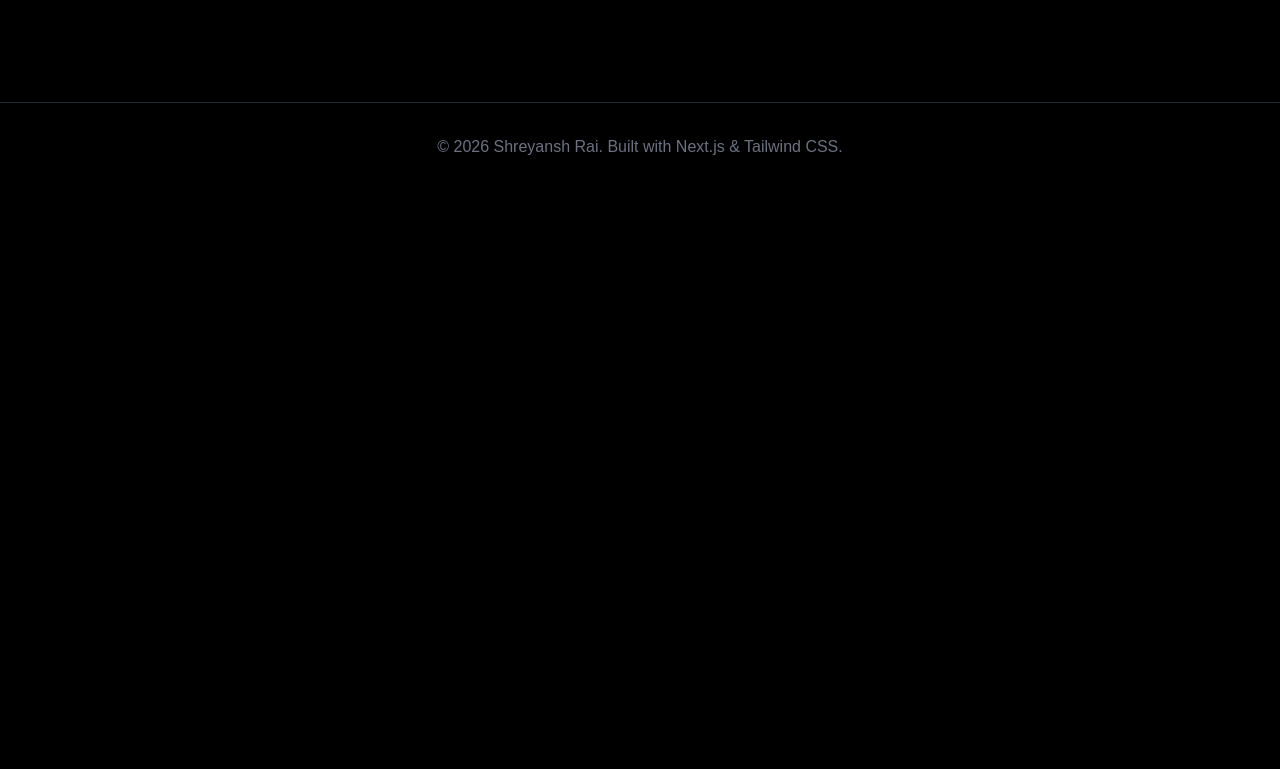
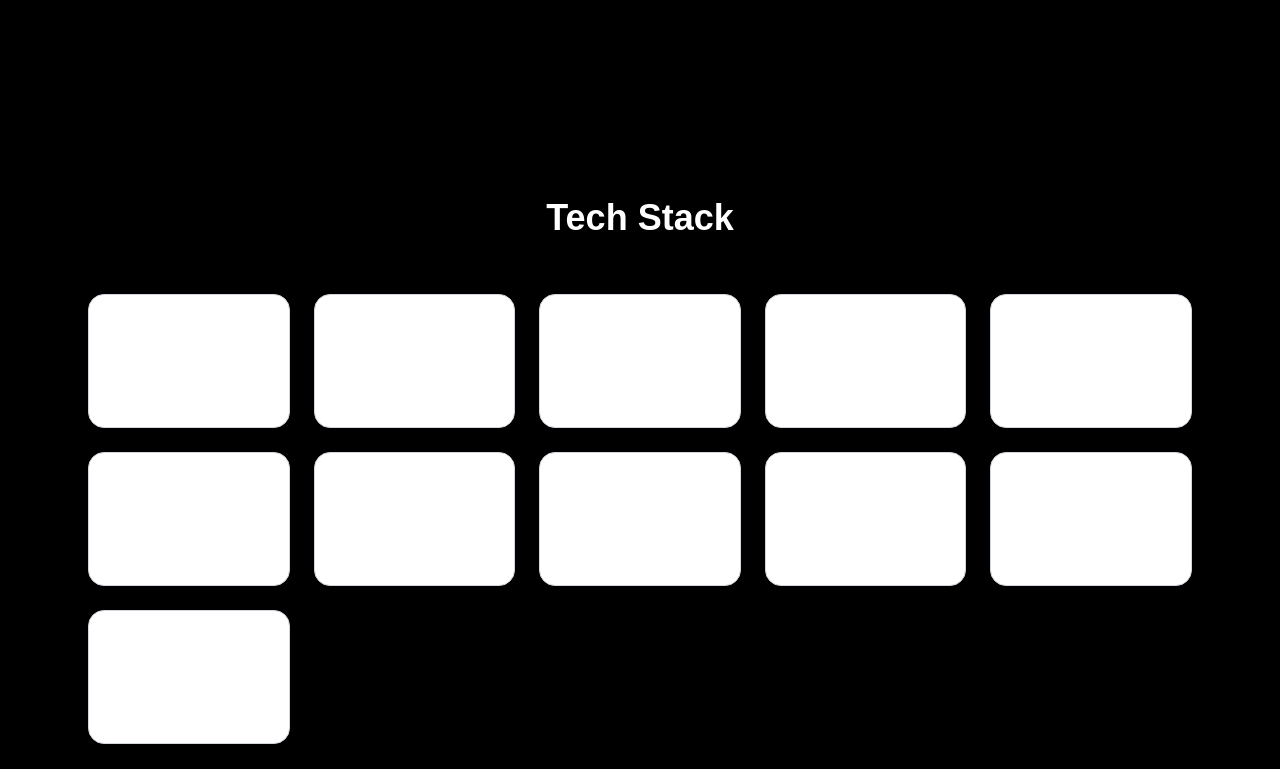
Before and after one commit to shreyanshxrai/my-portfolio, a Next.js app: page / in a window 1280 px wide. Shown: the part 651-1420 px from the top of the page. Before the commit the page ends 842 px from the top, so only its background shows below. Built offline with nearby package versions, Linux system fonts and the light colour scheme.

Commit message:
added animated tech section

```diff
--- a/package.json
+++ b/package.json
@@ -9,9 +9,11 @@
     "lint": "eslint"
   },
   "dependencies": {
-    "next": "16.2.4",
+    "framer-motion": "^12.40.0",
+    "next": "^16.2.7",
     "react": "19.2.4",
-    "react-dom": "19.2.4"
+    "react-dom": "19.2.4",
+    "react-icons": "^5.6.0"
   },
   "devDependencies": {
     "@tailwindcss/postcss": "^4",
--- a/src/app/layout.tsx
+++ b/src/app/layout.tsx
@@ -3,6 +3,7 @@ import Navbar from "@/components/navbar";
 import Link from "next/link";
 import "./globals.css";
 import Footer from "@/components/footer";
+import TechStack from "@/components/techstack";
 
 
 
@@ -17,6 +18,7 @@ export default function RootLayout({
       <body>
       <Navbar/>
        <main>{children}</main>
+       <TechStack/>
        <Footer/>
       </body>
     </html>
--- a/src/components/hero.tsx
+++ b/src/components/hero.tsx
@@ -17,8 +17,7 @@ export default function Hero() {
         </h1>
 
         <p className="mx-auto max-w-2xl text-lg text-gray-400 md:text-xl">
-          Full Stack Developer building modern web experiences
-          using Next.js, MERN Stack and clean UI design.
+          I build end-to-end web applications with Next.js, React, Node.js, Express, Postgresql, and MongoDB, with a particular interest in backend systems and performance.
         </p>
       </div>
 
--- /dev/null
+++ b/src/components/techstack.tsx
@@ -0,0 +1,83 @@
+"use client";
+
+import { motion } from "framer-motion";
+import {
+  SiNextdotjs,
+  SiReact,
+  SiTypescript,
+  SiTailwindcss,
+  SiNodedotjs,
+  SiExpress,
+  SiMongodb,
+  SiPostgresql,
+  SiJavascript,
+  SiGithub,
+  SiPrisma,
+} from "react-icons/si";
+
+const techStack = [
+  { name: "Next.js", Icon: SiNextdotjs },
+  { name: "React", Icon: SiReact },
+  { name: "TypeScript", Icon: SiTypescript },
+  { name: "JavaScript", Icon: SiJavascript },
+  { name: "Tailwind", Icon: SiTailwindcss },
+  { name: "Node.js", Icon: SiNodedotjs },
+  { name: "Express", Icon: SiExpress },
+  { name: "MongoDB", Icon: SiMongodb },
+  { name: "PostgreSQL", Icon: SiPostgresql },
+  { name: "Prisma", Icon: SiPrisma },
+  { name: "GitHub", Icon: SiGithub },
+];
+
+export default function TechStack() {
+  return (
+    <section className="mx-auto max-w-6xl px-6 py-24">
+      <motion.h2
+        initial={{ opacity: 0, y: 25 }}
+        whileInView={{ opacity: 1, y: 0 }}
+        viewport={{ once: true }}
+        transition={{ duration: 0.6 }}
+        className="mb-14 text-center text-4xl font-bold"
+      >
+        Tech Stack
+      </motion.h2>
+
+      <div className="grid grid-cols-2 gap-6 sm:grid-cols-3 md:grid-cols-5">
+        {techStack.map((tech, index) => (
+          <motion.div
+            key={tech.name}
+            initial={{ opacity: 0, y: 30 }}
+            whileInView={{ opacity: 1, y: 0 }}
+            viewport={{ once: true }}
+            transition={{
+              duration: 0.4,
+              delay: index * 0.05,
+            }}
+            whileHover={{
+              scale: 1.05,
+              y: -8,
+            }}
+            className="
+              flex flex-col items-center
+              rounded-2xl
+              border
+              border-gray-300
+              dark:border-gray-800
+              p-6
+              cursor-pointer
+              transition-all
+              bg-white
+              dark:bg-black
+            "
+          >
+            <tech.Icon className="mb-4 text-5xl" />
+
+            <p className="text-sm font-medium">
+              {tech.name}
+            </p>
+          </motion.div>
+        ))}
+      </div>
+    </section>
+  );
+}
```
Also changed, not shown: 1 other file (tests, documents, lock files or other folders).
